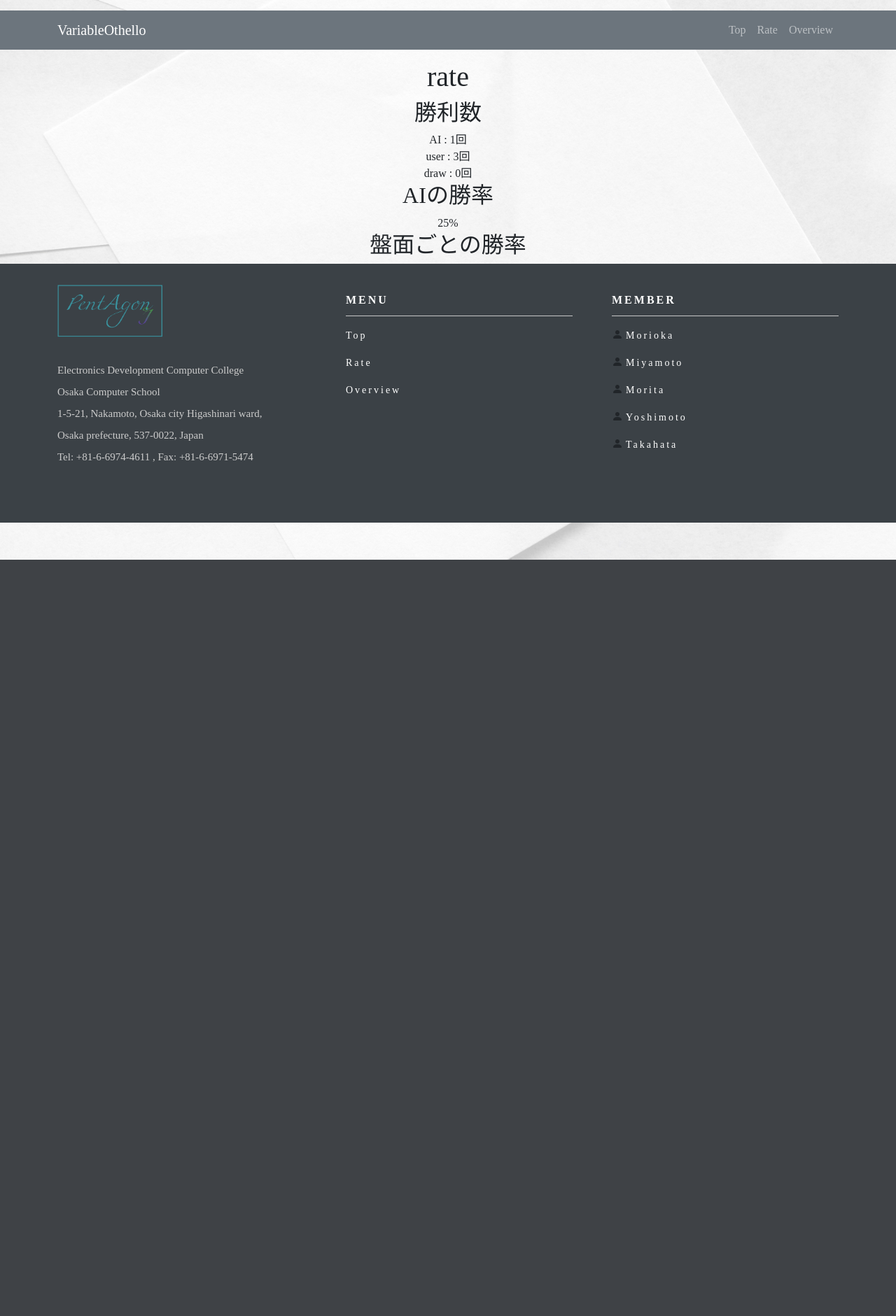
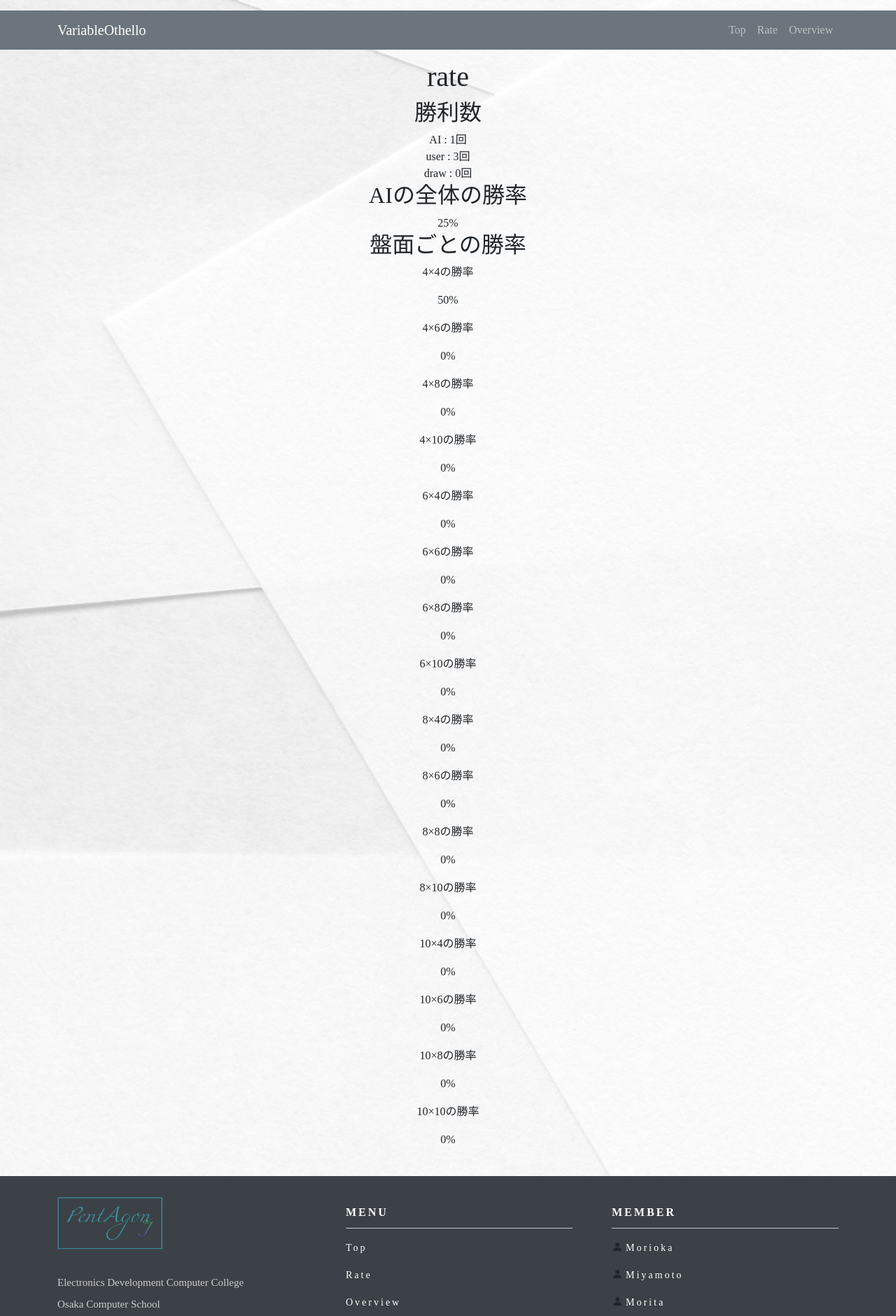
Before and after one commit to overclockbrain/DjangoSIteProgram, a Django app: page /rate/ in a window 1280 px wide. Shown: the top 1881 px of the page at 70% size. Before the commit the page ends 800 px from the top, so only its background shows below. Run offline with Django 4.2, Linux system fonts and the light colour scheme; data comes from the database, SQL or seed files in the repository; both versions use the stored data as it was after the commit; some libraries are stand-ins or nearby versions.

Commit message:
made rate page

```diff
--- a/othellosite/mainsite/templates/mainsite/rate.html
+++ b/othellosite/mainsite/templates/mainsite/rate.html
@@ -5,10 +5,14 @@
 <h1>rate</h1>
 <h2>勝利数</h2>
 AI : {{ aiwin }}回<br>
-user : {{ userwins }}回<br>
+user : {{ userwin }}回<br>
 draw : {{ draw }}回<br>
-<h2>AIの勝率</h2>
+<h2>AIの全体の勝率</h2>
 {{ win }}%
 <h2>盤面ごとの勝率</h2>
-{{ boards }}
+{% for b,w in winBoard %}
+    <p>{{ b }}の勝率</p>
+    <p>{{ w|floatformat }}%</p>
+{% endfor %}
+<br>
 {% endblock %}
--- a/othellosite/mainsite/views.py
+++ b/othellosite/mainsite/views.py
@@ -72,8 +72,8 @@ def resultPage(request):
             # データベースに保存
 
             playboardmanage = PlayBoardManage(width=width,height=height,winner=winner)
+            win = AiWinManage(winLoseData=winner)
             playboardmanage.save()
-            win = AiWinManage(winLoseDate=winner)
             win.save()
 
             komaInfo = {
@@ -91,32 +91,44 @@ def resultPage(request):
 # ratepage
 def rate(request):
     aiwin = AiWinManage.objects.all().filter(winLoseData="AI").count()
-    userwins = AiWinManage.objects.all().filter(winLoseData="あなた").count()
+    userwin = AiWinManage.objects.all().filter(winLoseData="あなた").count()
     draw = AiWinManage.objects.all().filter(winLoseData="ドロー").count()
 
+    # ボードごとの試合数を取ってくる
     boards = []
     manboards = []
+    aiWinOfBoards = []
+    userWinOfBoards = []
+    winrateBoards = []
+    i = 0
     for height in range(4,12,2):
         for width in range(4,12,2):
             manboards.append(str(height) + "×" + str(width))
             boards.append(PlayBoardManage.objects.all().filter(height=height,width=width).count())
+            # ボードごとのとAI、ユーザーの勝利数を取得
+            aiWinOfBoards.append(PlayBoardManage.objects.all().filter(height=height,width=width,winner="AI").count())
+            userWinOfBoards.append(PlayBoardManage.objects.all().filter(height=height,width=width,winner="あなた").count())
+            # ゼロ除算を避けるためにあえてややこしく
+            if aiWinOfBoards[i] == 0 and userWinOfBoards[i] == 0:
+                winrateBoards.append(0)
+            else:
+                winrateBoards.append(aiWinOfBoards[i] / (aiWinOfBoards[i] + userWinOfBoards[i]) * 100)
+            i += 1
 
-    print(manboards)
-    print(boards)
-
+    #zip化して使いやすくする
+    zipListBoards = zip(manboards,winrateBoards)
     #ゼロ除算が発生した場合の処理
     if aiwin == 0:
         return render(request,"mainsite/topPage.html")
     else:
-        winrate = int((aiwin / (aiwin + userwins)) * 100)
+        winrate = int((aiwin / (aiwin + userwin)) * 100)
 
     data = {
         "aiwin":aiwin,
-        "userwins":userwins,
+        "userwin":userwin,
         "draw":draw,
         "win":winrate,
-
-        "board":boards
+        "winBoard":zipListBoards
     }
     return render(request,"mainsite/rate.html",data)
 
```
Also changed, not shown: othellosite/db.sqlite3, 1 other file.
